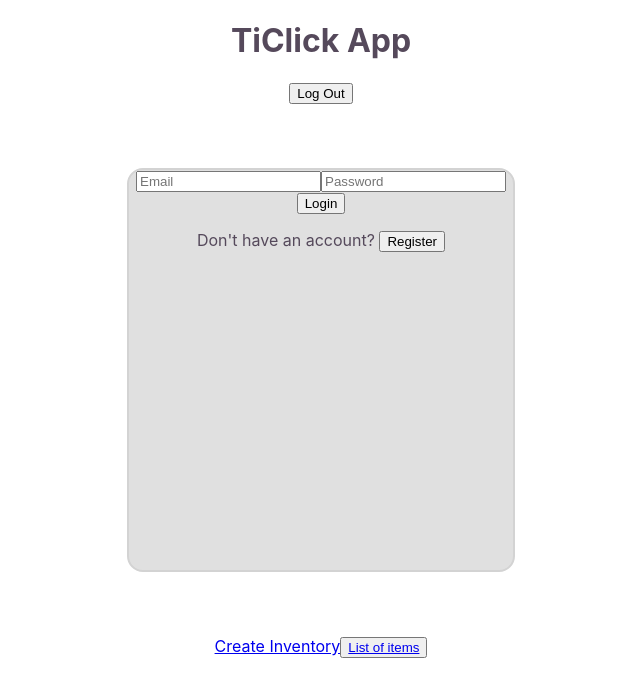
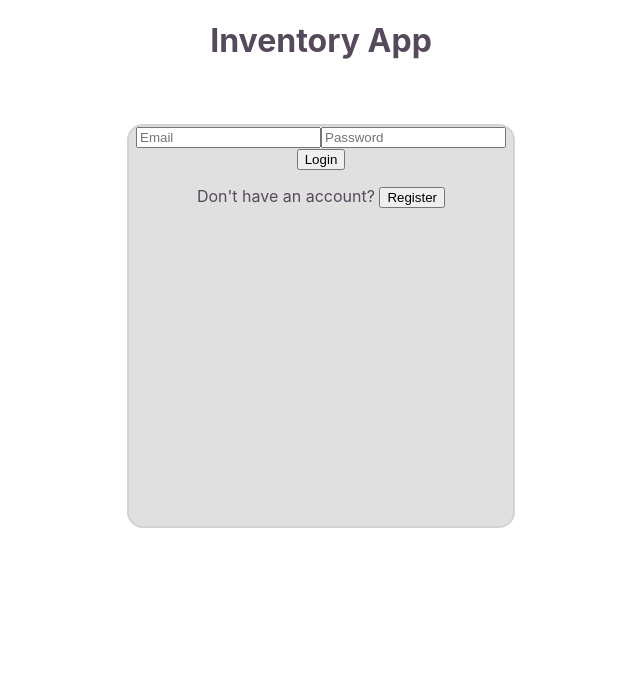
Before and after one commit to JamesYcode/TiClick_App, a React (Create React App) app in the folder TiClick/client/: page / in a window 1280 px wide. Shown: the top 696 px of the page, without its empty margins (319-959 px from the left). Built offline with nearby package versions, Linux system fonts and the light colour scheme.

Commit message:
Full crud works, Need to change few routes and styles.

```diff
--- a/TiClick/client/src/App.js
+++ b/TiClick/client/src/App.js
@@ -153,9 +153,9 @@ class App extends Component {
   async handleLogout(e){
     localStorage.removeItem('jwt')
     this.props.history.push('/');
-    this.setState({
-      currentUser: null
-    })
+    // this.setState({
+    //   currentUser: {}
+    // })
   }
 
   async handlePostCategory(e) {
@@ -247,6 +247,8 @@ async destroyCategory(user_id, id) {
       <div className="App">
         <Header
           handleLogout={this.handleLogout}
+          currentUser={this.state.currentUser}
+
         />
         <Main
           {...this.props}
--- a/TiClick/client/src/components/Header.jsx
+++ b/TiClick/client/src/components/Header.jsx
@@ -2,18 +2,19 @@ import React from 'react';
 
 function Header(props) {
   const {
-    handleLogout
+    handleLogout,
+    currentUser
   } = props
   return(
     <div>
-      <header>
-        <h1>TiClick App</h1>
+      <header className='main-header'>
+        <h1>Inventory App</h1>
       </header>
-        <form>
+        {currentUser.id && <form>
           <button id='logout-button' onClick={props.handleLogout}>
             Log Out
           </button>
-        </form>
+        </form>}
     </div>
   )
 }
--- a/TiClick/client/src/components/Main.jsx
+++ b/TiClick/client/src/components/Main.jsx
@@ -69,7 +69,7 @@ function Main(props) {
 
 
 
-      <Link to='/users/create/new/inventory'>Create Inventory</Link>
+      {currentUser.id && <Link to='/users/create/new/inventory'>Create Inventory</Link>}
       <Route exact path='/users/create/new/inventory' render={(props) => (
         <CategoriesList
           categoriesList={categoriesList}
@@ -86,9 +86,9 @@ function Main(props) {
         />
       )} />
 
-      <button onClick={() => {
+      {currentUser.id && <button onClick={() => {
         getAllItems(currentUser.id, userItem.category_id)
-      }}><Link to='/users/items'>List of items</Link></button>
+      }}><Link to='/users/items'>List of items</Link></button>}
       <Route exact path='/users/items' render={() => (
         <ItemsList
           items={items}
```
Also changed, not shown: 2 other files (tests, documents, lock files or other folders).
